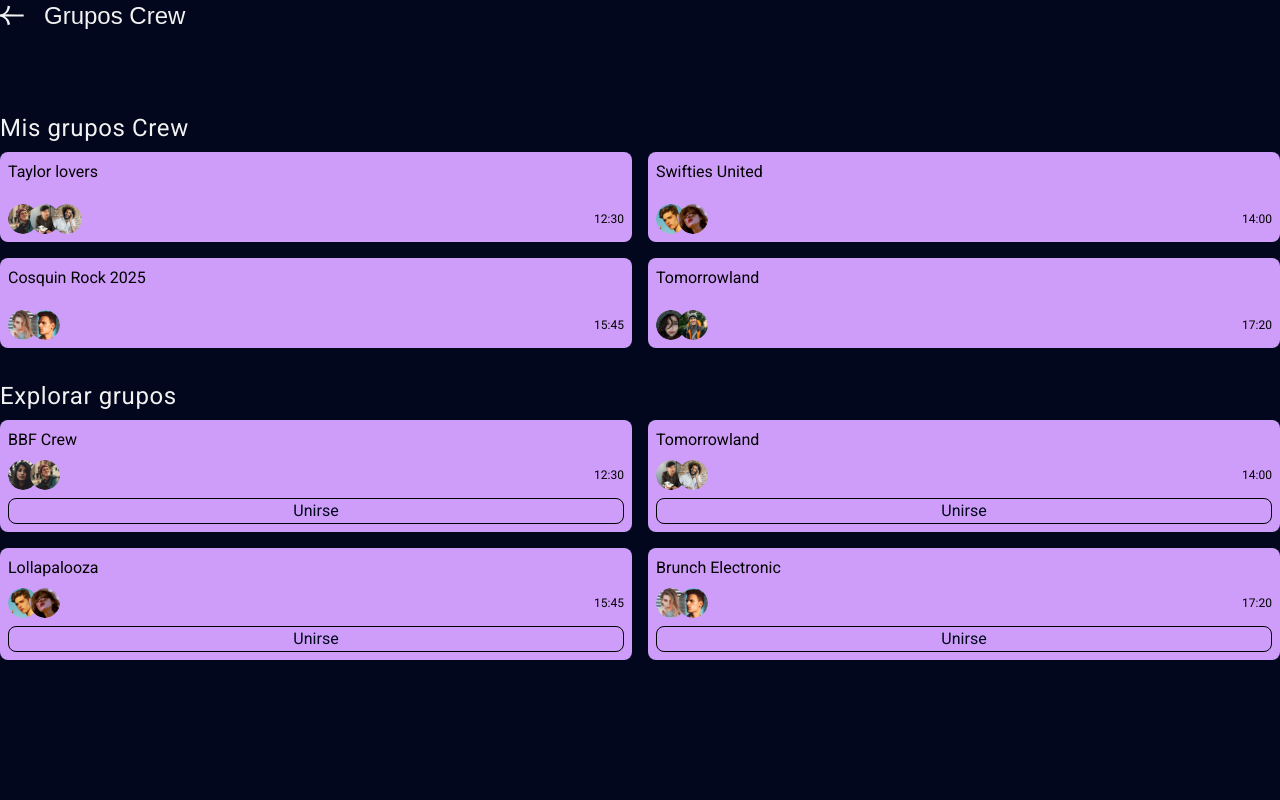
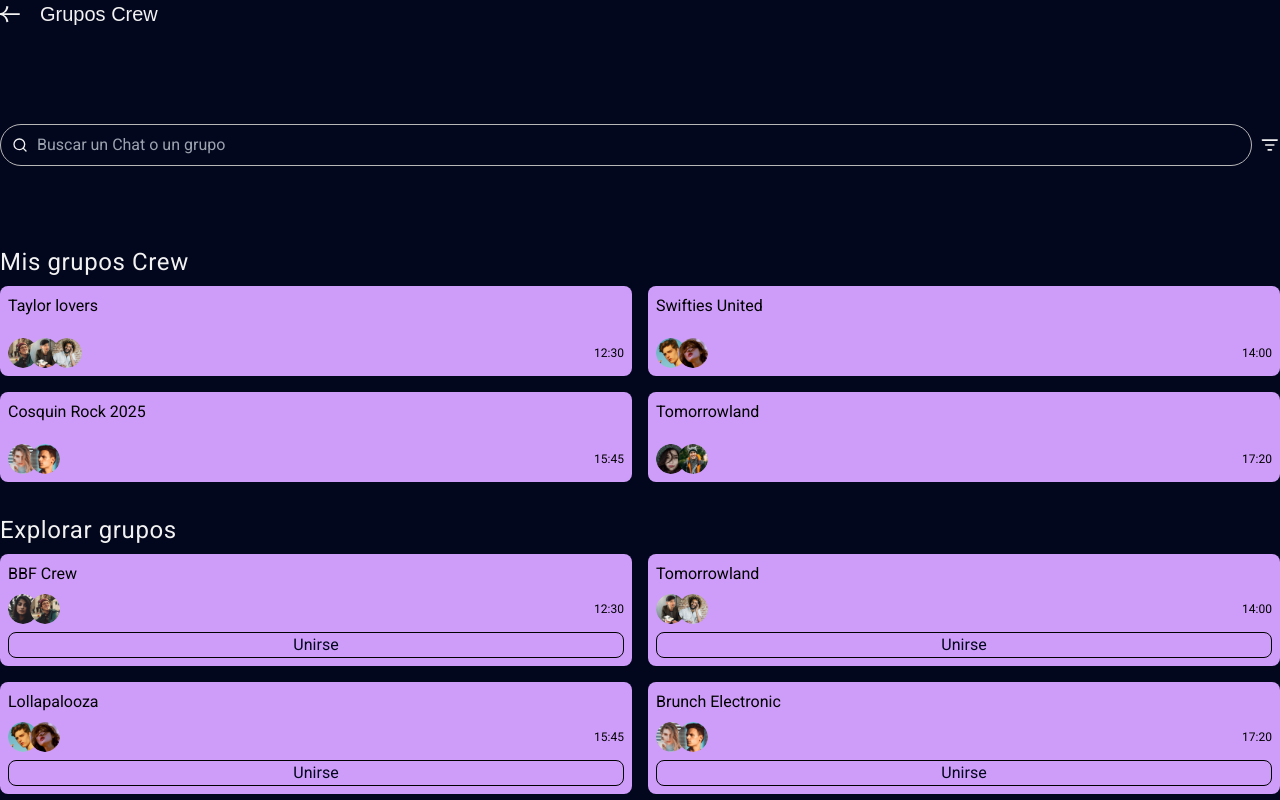
Before and after one commit to igrowker/i004-crewland-front, a Next.js app: page /chat/crew in a window 1280 px wide. Built offline with nearby package versions, Linux system fonts and the light colour scheme; a web font is replaced by a local one.

Commit message:
refactor: Added NavTitle component

```diff
--- a/src/app/chat/crew/page.tsx
+++ b/src/app/chat/crew/page.tsx
@@ -1,23 +1,15 @@
 import Container from '@/components/elements/Container/Container'
-import Title from '@/components/elements/Titles/Title'
-import Image from 'next/image'
 import { chats } from '@/json/chatCrew'
 import CrewChatCard from '@/components/elements/Chat/crew/CrewChatCard/page'
+import NavTitle from '@/components/elements/headers/NavTitle'
+import InputSearch from '@/components/elements/Inputs/InputSearch'
 
 export default function ChatCrew() {
     return (
         <Container>
             <section className='flex flex-col w-full h-screen gap-20'>
-                <header className='flex flex-row gap-5'>
-                    <Image
-                        src='/arrowLeft.svg'
-                        alt='Back'
-                        width={24}
-                        height={12}
-                    />
-                    <Title text='Grupos Crew' size='medium' className='flex flex-row justify-start font-medium ' />
-
-                </header>
+                <NavTitle link="chat" title="Grupos Crew"/>
+                <InputSearch/>
                 <main className='flex flex-col w-full align-top gap-8'>
                     {chats.map(chat => (
                         <CrewChatCard key={chat.id} chat={chat} />
--- a/src/app/search/new-post/page.tsx
+++ b/src/app/search/new-post/page.tsx
@@ -2,13 +2,11 @@
 import Container from '@/components/elements/Container/Container'
 import InputSelect from '@/components/elements/Inputs/InputSelect'
 import ReusableInput from '@/components/elements/Inputs/ReusableInput'
-import Title from '@/components/elements/Titles/Title'
-import Image from 'next/image'
 import React, { useState } from 'react'
 import "@/components/elements/calendar/Calendar.css"
 import SearchCrews from '@/components/elements/search/SearchCrews'
 import ModalPost from '@/components/elements/search/ModalPost'
-import Link from 'next/link'
+import NavTitle from '@/components/elements/headers/NavTitle'
 
 
 export default function NewPost() {
@@ -20,16 +18,7 @@ export default function NewPost() {
   return (
     <Container>
       <article className="flex flex-col w-full min-h-screen bg-background">
-        <section className="flex justify-start items-center pb-4 gap-5 bg-background">
-          <Link href="/search" aria-label="Volver a la interface de search">
-            <Image src="/arrowLeft.svg" alt="Descripción de la imagen" width={25} height={25} />
-          </Link>
-          <Title
-            size="small"
-            text="Creá tu post"
-            className="font-medium text-xl font-title"
-          />
-        </section>
+        <NavTitle link="search" title="Creá tu post" />
         <p>Encontrá alojamiento, transporte o compañeros para tu próximo evento</p>
         <form className="flex flex-col py-4 gap-6">
           <InputSelect
--- a/src/app/search/page.tsx
+++ b/src/app/search/page.tsx
@@ -1,25 +1,15 @@
 import PostCard from "@/components/elements/postCard/PostCard";
 import Container from "@/components/elements/Container/Container";
-import Title from "@/components/elements/Titles/Title";
 import { dataPost } from "@/json/post";
 import { ListFilter, Plus } from "lucide-react";
-import Image from "next/image";
 import Link from "next/link";
+import NavTitle from "@/components/elements/headers/NavTitle";
 
 export default async function Search() {
   return (
     <Container>
       <article className="flex flex-col w-full">
-        <section className="flex justify-start items-center pb-4 gap-5">
-          <Link href="/festivals" aria-label="Volver a la interface de festivales">
-            <Image src="/arrowLeft.svg" alt="Descripción de la imagen" width={25} height={25} />
-          </Link>
-          <Title
-            size="small"
-            text="Crea tu experiencia"
-            className="font-medium text-xl font-title"
-          />
-        </section>
+        <NavTitle link="festivals" title="Crea tu experiencia"/>
         <section className="flex items-center justify-center gap-4">
           <ListFilter size={30} className="cursor-pointer" />
         </section>
--- a/src/components/Page/ChatPage.tsx
+++ b/src/components/Page/ChatPage.tsx
@@ -2,8 +2,8 @@ import CrewContainer from "@/components/elements/Chat/CrewContainer";
 import Container from "@/components/elements/Container/Container";
 import InputSearch from "@/components/elements/Inputs/InputSearch";
 import { User } from "@/interfaces/postCard";
-// import BackArrow from "../elements/icons/BackArrow";
 import ChatsContainer from "../elements/Chat/Container/ChatsContainer";
+import NavTitle from "../elements/headers/NavTitle";
 export default function ChatPage() {
     const users:User[] = [
         {
@@ -34,8 +34,7 @@ export default function ChatPage() {
     ]
     return (
         <Container className="flex flex-col px-4 gap-6">
-            {/* <BackArrow /> */}
-            <h1>Sala de chat</h1>
+            <NavTitle link="festivals" title="Sala de chat"/>
             <InputSearch />
             <CrewContainer users={users}/>
             <ChatsContainer />
--- a/src/components/elements/Footer/NavFooter.tsx
+++ b/src/components/elements/Footer/NavFooter.tsx
@@ -19,7 +19,7 @@ export function NavFooter() {
 
     return (
       <nav
-        className="fixed h-20 bottom-4 left-0 right-0 bg-gray-900/60 backdrop-blur-sm text-white flex justify-around items-center rounded-full mx-5"
+        className="fixed h-20 bottom-0 left-0 right-0 bg-gray-900/60 backdrop-blur-sm text-white flex justify-around items-center"
         style={{ transform: `translateY(${state.isToggled ? '150%' : '0'})`, transition: `transform 0.3s ${state.isToggled ? '' : '.5s'}` }}
       >
         {
--- /dev/null
+++ b/src/components/elements/headers/NavTitle.tsx
@@ -0,0 +1,23 @@
+import Link from "next/link";
+import BackArrow from "../icons/BackArrow";
+import Title from "../Titles/Title";
+
+interface NavTitleProps {
+    link: string;
+    title: string;
+}
+
+export default function NavTitle({link, title}: NavTitleProps) {
+  return (
+    <section className="flex justify-start items-center pb-4 gap-5">
+        <Link href={`/${link}`} aria-label={`Volver a la interface de ${link}`}>
+            <BackArrow/>
+        </Link>
+        <Title
+            size="small"
+            text={title}
+            className="font-medium text-xl font-title"
+        />
+    </section>
+  )
+}
--- a/src/components/elements/icons/BackArrow.tsx
+++ b/src/components/elements/icons/BackArrow.tsx
@@ -1,7 +1,8 @@
-import Link from "next/link";
 
 export default function BackArrow() {
   return (
-    Link
+    <svg width="20" height="17" viewBox="0 0 20 17" fill="none" xmlns="http://www.w3.org/2000/svg">
+    <path d="M8.40864 0.444252C8.3937 0.429236 7.93562 0.314415 7.39077 0.189187C6.84585 0.0639595 6.39413 -0.0193627 6.38687 0.00389489C6.37967 0.0272223 6.32328 0.40542 6.26164 0.844381C6.13779 1.72586 5.83794 2.75506 5.51753 3.39873C4.51882 5.40475 2.72695 6.73302 0.55365 7.07825L0.000225067 7.16618V8.05235V8.93858L0.501829 9.02274C3.78814 9.57407 5.93065 12.0313 6.33145 15.7085C6.3576 15.9486 6.38887 16.145 6.40091 16.145C6.51175 16.145 8.34824 15.7024 8.38298 15.6674C8.40809 15.642 8.38941 15.4169 8.34139 15.1672C7.80997 12.4024 6.28835 10.1525 4.31375 9.2118L3.8401 8.98614L13.5802 8.96847L19.7393 8.95725V7.16379L13.5644 7.15256L3.84722 7.13482L4.44521 6.83185C5.99651 6.04591 7.22472 4.5042 7.948 2.43484C8.15411 1.84529 8.4651 0.501244 8.40864 0.444252Z" fill="#F2F2F2"/>
+    </svg>
   )
 }
```
